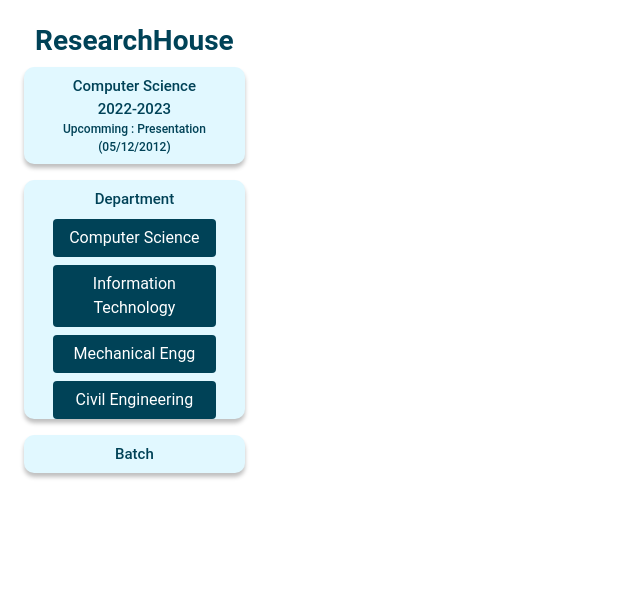
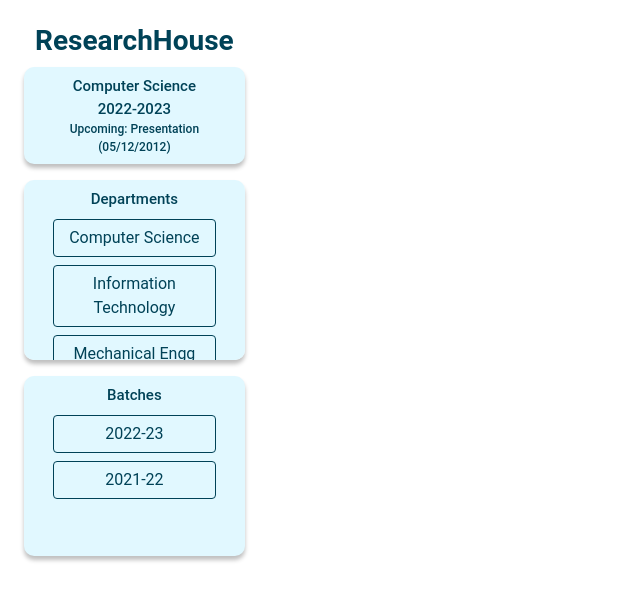
Before and after one commit to metallust/ResearchHouse, a React (Create React App) app in the folder client/: page /pgcoordinatordashboard in a window 1280 px wide. Shown: the top 600 px of the page, without its empty margins (0-640 px from the left). Built offline with nearby package versions, Linux system fonts and the light colour scheme.

Commit message:
pg coordinator sidebar

```diff
--- a/client/src/components/Table.js
+++ b/client/src/components/Table.js
@@ -3,7 +3,7 @@ import React from "react";
 // limit of columns is 12
 const Table = (props) => {
 	const header = props.header;
-	const body = props.tempStudent;
+	const body = props.body;
 	return (
 		<div className='overflow-x-scroll container'>
 			<table className='table mt-2' style={{ whiteSpace: "nowrap" }}>
@@ -22,7 +22,6 @@ const Table = (props) => {
 						}}
 					>
 						{header.map((element, id) => {
-							console.log(element, id);
 							return (
 								<th
 									key={id}
@@ -36,27 +35,25 @@ const Table = (props) => {
 					</tr>
 				</thead>
 				<tbody>
-					{
-						console.log(body)
-}{
-					body.map((person,id) => {
-						// let rowcolor = apmt[0];
-						// apmt = apmt.slice(1);
-
+					{body.map((apmt, id) => {
+						let rowcolor = apmt[0];
+						apmt = apmt.slice(1);
 						return (
 							<tr key={id}>
 								<th
 									scope='row'
 									className='text-center'
+									style={{ color: rowcolor }}
 								>
 									{id + 1}
 								</th>
-								{person.map((element, id2) => {
+								{apmt.map((element, id2) => {
 									return (
 										<td
 											key={id2}
 											scope='row'
 											className='text-center'
+											style={{ color: rowcolor }}
 										>
 											{element}
 										</td>
--- a/client/src/components/pgCoordinator/AddStdManually.js
+++ b/client/src/components/pgCoordinator/AddStdManually.js
@@ -1,11 +1,14 @@
-import React, { useState } from 'react'
-import Table from '../Table'
+import React, { useState } from "react";
+import Table from "../Table";
 
 const AddStdManually = () => {
 	const dropdowns = [0, 1];
 	const branch = ["a", "b", "c", "d"]; // fetch all branchs set by pg coordinator
 	const batch = ["2023-24", "2024-25"]; // fetch all branchs set by pg coordinator
-    var [tempStudent, setTempStudent] = useState([[1,2,3,4],[1,2,3,4]]);
+	var [tempStudent, setTempStudent] = useState([
+		[1, 2, 3, 4],
+		[1, 2, 3, 4],
+	]);
 	const header = ["#", "PRN", "Email Address", "Branch", "Batch"];
 
 	const handleAddStudent = (e) => {
@@ -14,30 +17,52 @@ const AddStdManually = () => {
 		let studentemail = document.getElementById("studentemail");
 		let AddStudentBranch = document.getElementById("AddStudentBranch");
 		let AddStudentBatch = document.getElementById("AddStudentBatch");
-        let temp = tempStudent
-        let temp2 = temp.push([prn.value, studentemail.value, AddStudentBranch.value, AddStudentBatch.value])
-        setTempStudent(temp2);
+		setTempStudent((prevTempStudent) => [
+			...prevTempStudent,
+			[
+				prn.value,
+				studentemail.value,
+				AddStudentBranch.value,
+				AddStudentBatch.value,
+			],
+		]);
+
 		console.log(tempStudent);
-    }
-
+	};
 
 	return (
 		<div>
-            <form className="" onSubmit={handleAddStudent} method='post'>
-                <div className="mb-3 d-flex">
-                    <label htmlFor="prn" className="form-label me-2" style={{ width: "20%" }}>
+			<form className='' onSubmit={handleAddStudent} method='post'>
+				<div className='mb-3 d-flex'>
+					<label
+						htmlFor='prn'
+						className='form-label me-2'
+						style={{ width: "20%" }}
+					>
 						PRN Number
 					</label>
-                    <input id="prn" className="form-control" required name="prn" />
+					<input
+						id='prn'
+						className='form-control'
+						required
+						name='prn'
+					/>
 				</div>
-                <div className="mb-3 d-flex">
-                    <label htmlFor="studentemail" className="form-label me-2" style={{ width: "20%" }}>
+				<div className='mb-3 d-flex'>
+					<label
+						htmlFor='studentemail'
+						className='form-label me-2'
+						style={{ width: "20%" }}
+					>
 						Email:
 					</label>
-                    <input id="studentemail" type="email" className="form-control" name="password" />
+					<input
+						id='studentemail'
+						type='email'
+						className='form-control'
+						name='password'
+					/>
 				</div>
-
-
 
 				<div className='mb-3 d-flex'>
 					<label
@@ -49,16 +74,10 @@ const AddStdManually = () => {
 					>
 						Branch:
 					</label>
-                    <select
-                        className='form-select'
-                        id={`AddStudentBranch`}
-                    >
-                        {
-                            branch.map((opt) => {
-                                return <option value={opt}>{opt}</option>
-                            })
-                        }
-
+					<select className='form-select' id={`AddStudentBranch`}>
+						{branch.map((opt) => {
+							return <option value={opt}>{opt}</option>;
+						})}
 					</select>
 				</div>
 				<div className='mb-3 d-flex'>
@@ -69,31 +88,24 @@ const AddStdManually = () => {
 							width: "20%",
 						}}
 					>
-
 						Batch:
 					</label>
-                    <select
-                        className='form-select'
-                        id={`AddStudentBatch`}
-                    >
-                        {
-                            batch.map((opt) => {
-                                return <option value={opt}>{opt}</option>
-                            })
-                        }
-
+					<select className='form-select' id={`AddStudentBatch`}>
+						{batch.map((opt) => {
+							return <option value={opt}>{opt}</option>;
+						})}
 					</select>
 				</div>
 
-                <button type="submit" className="btn btn-secondary">
+				<button type='submit' className='btn btn-secondary'>
 					Add Student
 				</button>
 			</form>
-            <div className='my-4' >
+			<div className='my-4'>
 				<Table header={header} tempStudent={tempStudent} />
 			</div>
 		</div>
-    )
-}
+	);
+};
 
-export default AddStdManually
+export default AddStdManually;
--- a/client/src/components/pgCoordinator/PgCoordinatorDashboard.js
+++ b/client/src/components/pgCoordinator/PgCoordinatorDashboard.js
@@ -1,10 +1,10 @@
 import React from "react";
-import StudentSidebar from "../student/StudentSidebar";
+// import StudentSidebar from "../student/StudentSidebar";
 import PgCoordinatorSidebar from "./PgCoordinatorSidebar";
 
 const PgCoordinatorDashboard = () => {
 	return (
-		<div>
+		<div className='d-flex'>
 			<div
 				style={{
 					backgroundColor: "transparent",
@@ -12,7 +12,9 @@ const PgCoordinatorDashboard = () => {
 					width: "21%",
 				}}
 			>
-				<PgCoordinatorSidebar />
+				<div>
+					<PgCoordinatorSidebar />
+				</div>
 			</div>
 		</div>
 	);
--- a/client/src/components/pgCoordinator/PgCoordinatorSidebar.js
+++ b/client/src/components/pgCoordinator/PgCoordinatorSidebar.js
@@ -1,34 +1,34 @@
 import React, { useState } from "react";
 import Buttonbox from "./Buttonbox";
-import { FontAwesomeIcon } from "@fortawesome/react-fontawesome";
-import { faPlus } from "@fortawesome/free-solid-svg-icons";
-import { Button, Modal } from "react-bootstrap";
 
 const PgCoordinatorSidebar = () => {
 	const branch = "Computer Science";
 	const batch = "2022-2023";
 	const schedule = "Presentation";
 	const scheduledate = "05/12/2012";
-	const [showModal, setShowModal] = useState(false);
-	const [inputValue, setInputValue] = useState("");
+
 	const departments = [
 		"Computer Science",
 		"Information Technology",
 		"Mechanical Engg",
 		"Civil Engineering",
+		"Artificial Intelligence",
+		"Data Science",
 	];
 
-	const handleSave = () => {
-		// Handle save action with the inputValue
-		console.log("Input value:", inputValue);
-		// You can add your logic here to handle the input value (e.g., save it to state)
-		handleClose();
+	const batches = ["2022-23", "2021-22"];
+
+	const [activeDepartment, setActiveDepartment] = useState(null);
+	const [activeBatch, setActiveBatch] = useState(null);
+
+	const handleDepartmentClick = (index) => {
+		setActiveDepartment(index);
 	};
 
-	const handleClose = () => {
-		setInputValue("");
-		setShowModal(false);
+	const handleBatchClick = (index) => {
+		setActiveBatch(index);
 	};
+
 	return (
 		<div className='container d-flex flex-column align-items-center'>
 			<div
@@ -71,7 +71,7 @@ const PgCoordinatorSidebar = () => {
 						fontSize: "12px",
 					}}
 				>
-					Upcomming : {schedule} ({scheduledate})
+					Upcoming: {schedule} ({scheduledate})
 				</div>
 			</div>
 			<div
@@ -79,64 +79,103 @@ const PgCoordinatorSidebar = () => {
 				style={{
 					backgroundColor: "#E1F8FF",
 					width: "90%",
-					height: "fit-content",
+					height: "180px",
 					borderRadius: "10px",
 					border: "none",
 					padding: "20px",
 					boxShadow: "0px 4px 4px rgba(0, 0, 0, 0.25)",
-					background: "#E1F8FF",
 					fontFamily: "Roboto, sans-serif",
 					textAlign: "center",
 					fontSize: "15px",
 					fontWeight: "550",
 					color: "#004257",
+					overflowY: "scroll",
 				}}
 			>
-				Department
+				Departments
 				<div></div>{" "}
 				<div
 					style={{
-						height: "25vh",
+						height: "fit-content",
 					}}
 				>
 					{departments.map((name, index) => (
 						<div
 							className='btn mt-2'
 							style={{
-								backgroundColor: "#004257",
 								width: "90%",
-								color: "white",
+								color:
+									activeDepartment === index
+										? "#E1F8FF"
+										: "#004257",
+								backgroundColor:
+									activeDepartment === index
+										? "#004257"
+										: "transparent",
+								border: "1px solid #004257",
+								cursor: "pointer",
+								transition: "background-color 0.3s, color 0.3s",
 							}}
 							key={index}
+							onClick={() => handleDepartmentClick(index)}
 						>
 							{name}
 						</div>
 					))}
 				</div>
 			</div>
-
 			<div
 				className='container mt-3 py-2'
 				style={{
 					backgroundColor: "#E1F8FF",
 					width: "90%",
-					height: "fit-content",
+					height: "180px",
 					borderRadius: "10px",
 					border: "none",
 					padding: "20px",
 					boxShadow: "0px 4px 4px rgba(0, 0, 0, 0.25)",
-					background: "#E1F8FF",
 					fontFamily: "Roboto, sans-serif",
 					textAlign: "center",
 					fontSize: "15px",
 					fontWeight: "550",
 					color: "#004257",
+					overflowY: "scroll",
 				}}
 			>
-				Batch
+				Batches
 				<div></div>{" "}
+				<div
+					style={{
+						height: "fit-content",
+					}}
+				>
+					{batches.map((name, index) => (
+						<div
+							className='btn mt-2'
+							style={{
+								width: "90%",
+								color:
+									activeBatch === index
+										? "#E1F8FF"
+										: "#004257",
+								backgroundColor:
+									activeBatch === index
+										? "#004257"
+										: "transparent",
+								border: "1px solid #004257",
+								cursor: "pointer",
+								transition: "background-color 0.3s, color 0.3s",
+							}}
+							key={index}
+							onClick={() => handleBatchClick(index)}
+						>
+							{name}
+						</div>
+					))}
+				</div>
 			</div>
 		</div>
 	);
 };
+
 export default PgCoordinatorSidebar;
```
Also changed, not shown: client/src/components/university_coordinator/UniCoordSidebar.js (added, +151 -0 lines), client/src/components/university_coordinator/UniCoordDashboard.js (added). Lines whose indentation alone changed are shown as unchanged.
